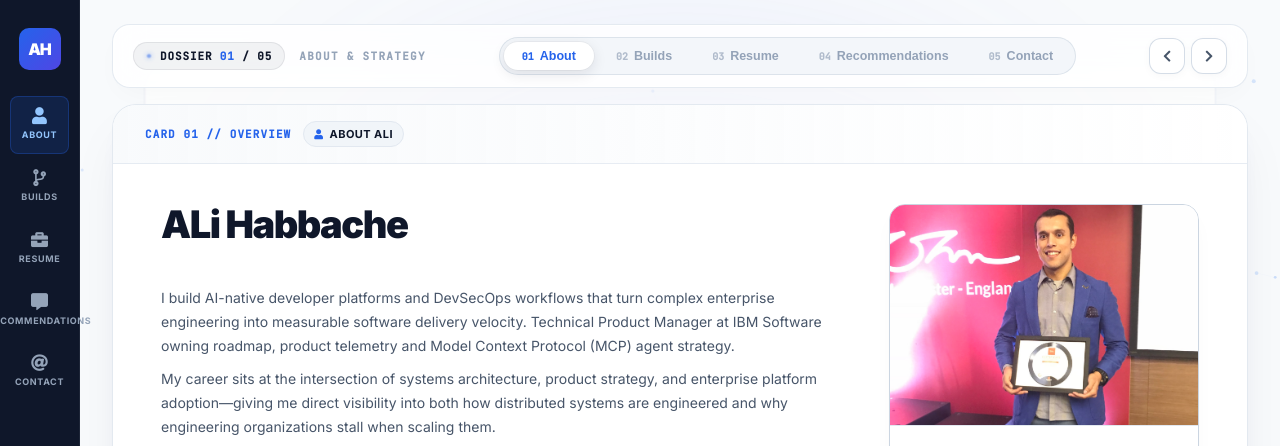
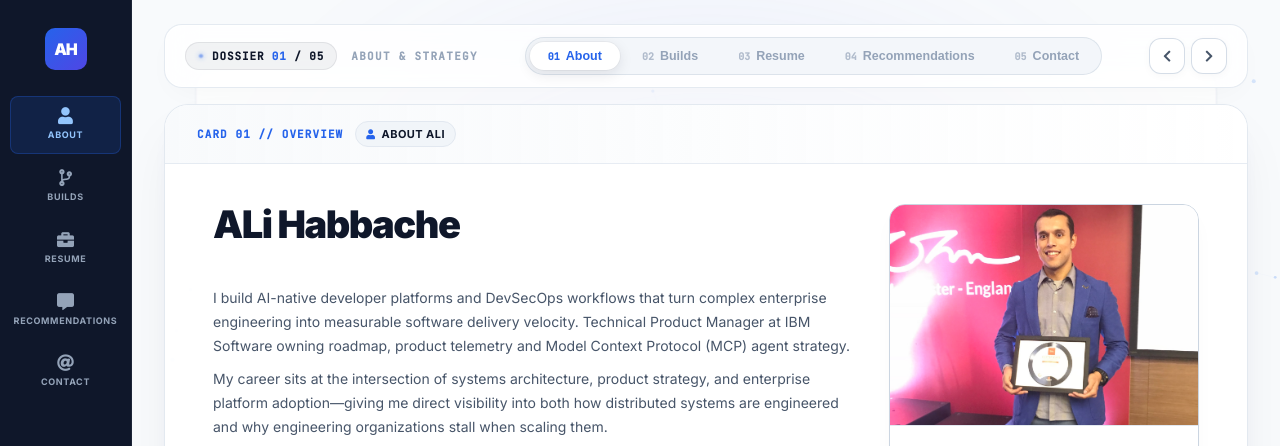
Before and after one commit to alihabbache/alihabbache, a plain HTML site: page index.html in a window 1280 px wide. Shown: the top 446 px of the page. Drawn offline with Linux system fonts and the light colour scheme; no server answers.

Commit message:
Widen sidebar nav (80px to 132px) so RECOMMENDATIONS label no longer overflows

```diff
--- a/assets/css/portfolio.css
+++ b/assets/css/portfolio.css
@@ -28,7 +28,7 @@
   --radius:      16px;
   --radius-sm:   8px;
   --radius-xs:   5px;
-  --nav-w:       80px;
+  --nav-w:       132px;
 }
 
 /* ── Reset ── */
@@ -135,6 +135,7 @@ ul { list-style: none; }
   font-weight: 700;
   letter-spacing: 0.07em;
   text-transform: uppercase;
+  white-space: nowrap;
   transition: color 0.2s ease;
 }
 
```
